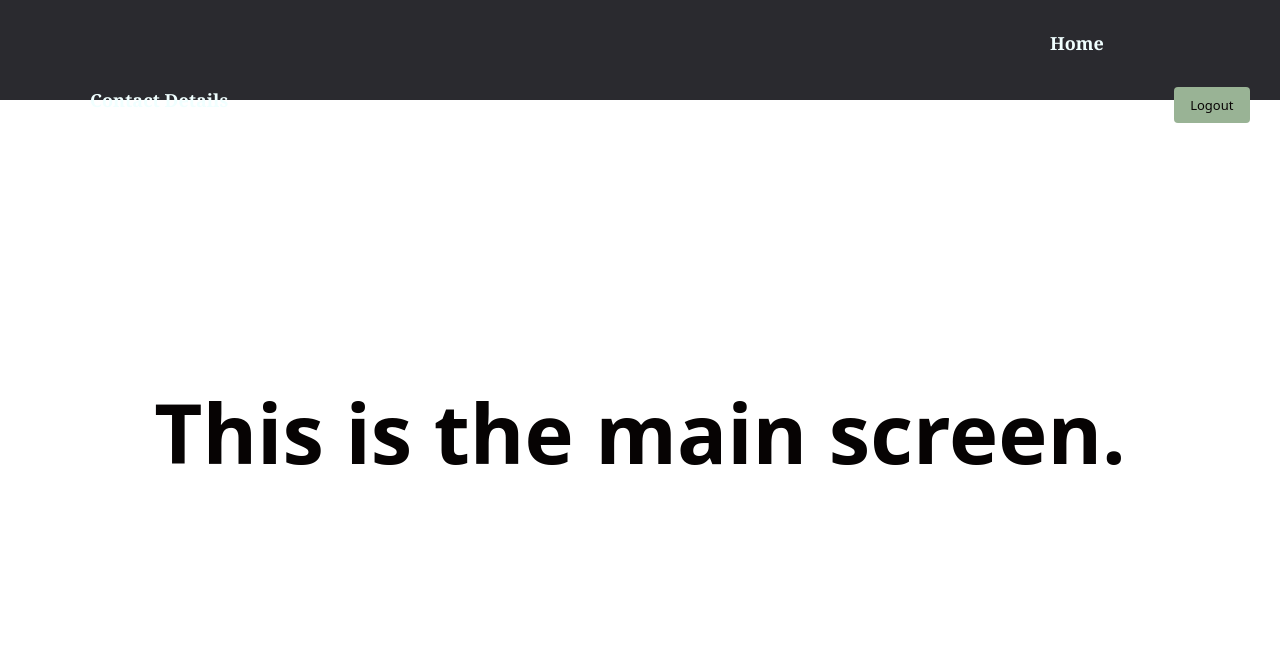
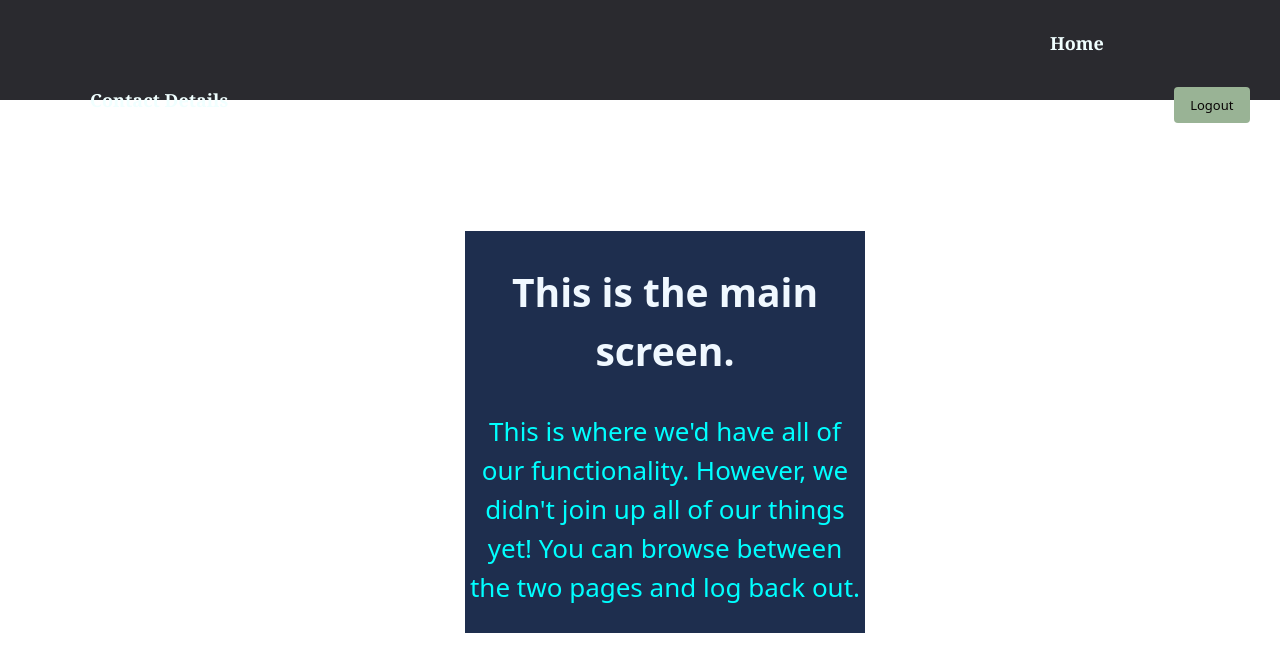
Before and after one commit to ShaveYourEyebrows/Restaurant-Raiders, a React (Vite) app: page /main in a window 1280 px wide. Shown: the top 672 px of the page. Built offline with nearby package versions, Linux system fonts and the light colour scheme.

Commit message:
Changine stylings

```diff
--- a/src/App.css
+++ b/src/App.css
@@ -121,3 +121,18 @@
   margin-top: 30px;
   margin-right: 30px;
 }
+
+.mainBundle{
+  background-color: #1e2e4e;
+  position: fixed;
+  margin-left: 50px;
+  width: 400px;
+}
+
+.mainTitle{
+  color: aliceblue;
+}
+
+.infoPara{
+  color: aqua;
+}
--- a/src/Components/Contact.tsx
+++ b/src/Components/Contact.tsx
@@ -6,7 +6,8 @@ function Contact(){
         <>
             <Topbar />
             <div>
-                <h1>Manager Contact Details:</h1>
+                <h2 className='contactDetails'>Manager Contact Details:</h2>
+                <h4 className='phoneNumber'>Manager John: 087-457-4007</h4>
             </div>
         </>
     );
--- a/src/Components/MainScreen.tsx
+++ b/src/Components/MainScreen.tsx
@@ -5,8 +5,14 @@ function MainScreen(){
     return(
         <>
             <Topbar />
-            <div>
-                <h1>This is the main screen.</h1>
+            <div className='mainBundle'>
+                <h2 className = 'mainTitle'>This is the main screen.</h2>
+                <p className='infoPara'>
+                    This is where we'd have all of our functionality.
+                    However, we didn't join up all of our things yet!
+                    You can browse between the two pages and log back
+                    out.
+                </p>
             </div>
         </>
     );
```
